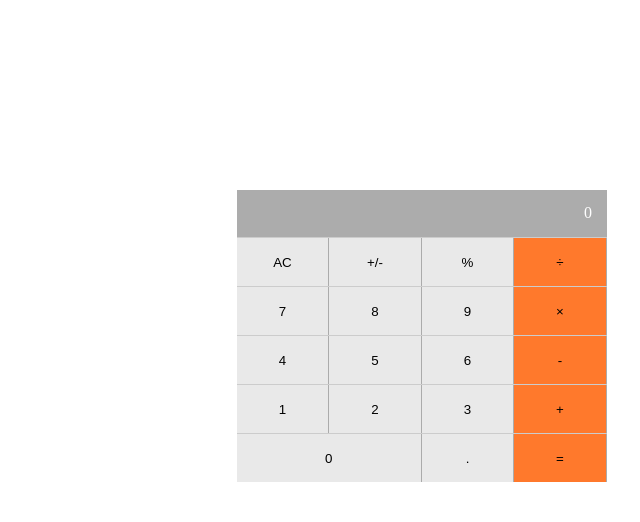
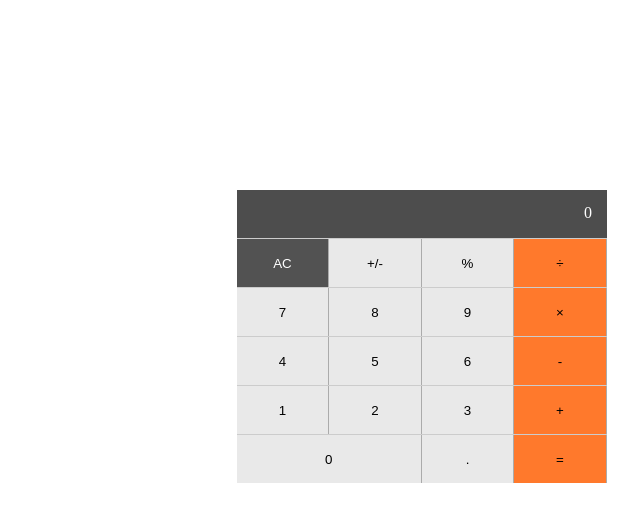
Before and after one commit to PrantoshB/Math-Magicians, a React (Create React App) app: page / in a window 1280 px wide. In both pictures the pointer is over the button "AC". Shown: the top 522 px of the page, without its empty margins (640-1280 px from the left). Built offline with nearby package versions, Linux system fonts and the light colour scheme.

Commit message:
Style: Add hover effect to the buttons

```diff
--- a/src/styles/App.css
+++ b/src/styles/App.css
@@ -8,11 +8,12 @@
 }
 
 .result {
-  background: rgb(172, 172, 172);
+  background: rgb(77, 77, 77);
   display: flex;
   flex-direction: row-reverse;
   color: white;
   padding: 4%;
+  height: 1.2rem;
 }
 
 .num-symb {
@@ -29,6 +30,11 @@
   border-color: rgb(255, 255, 255);
 }
 
+.buttons:hover {
+  background: rgb(82, 82, 82);
+  color: white;
+}
+
 .operator {
   background: rgb(255, 121, 44);
 }
```
